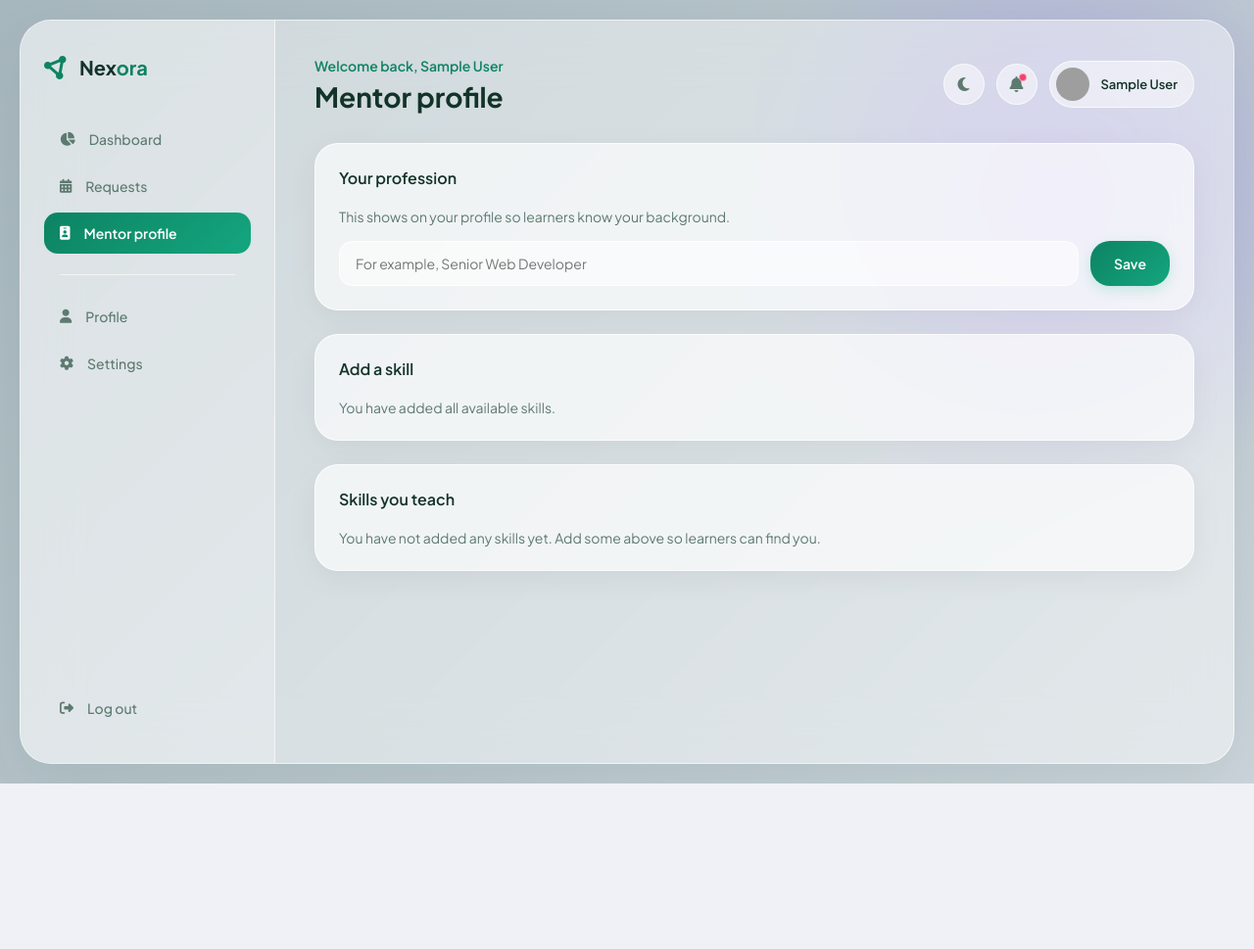
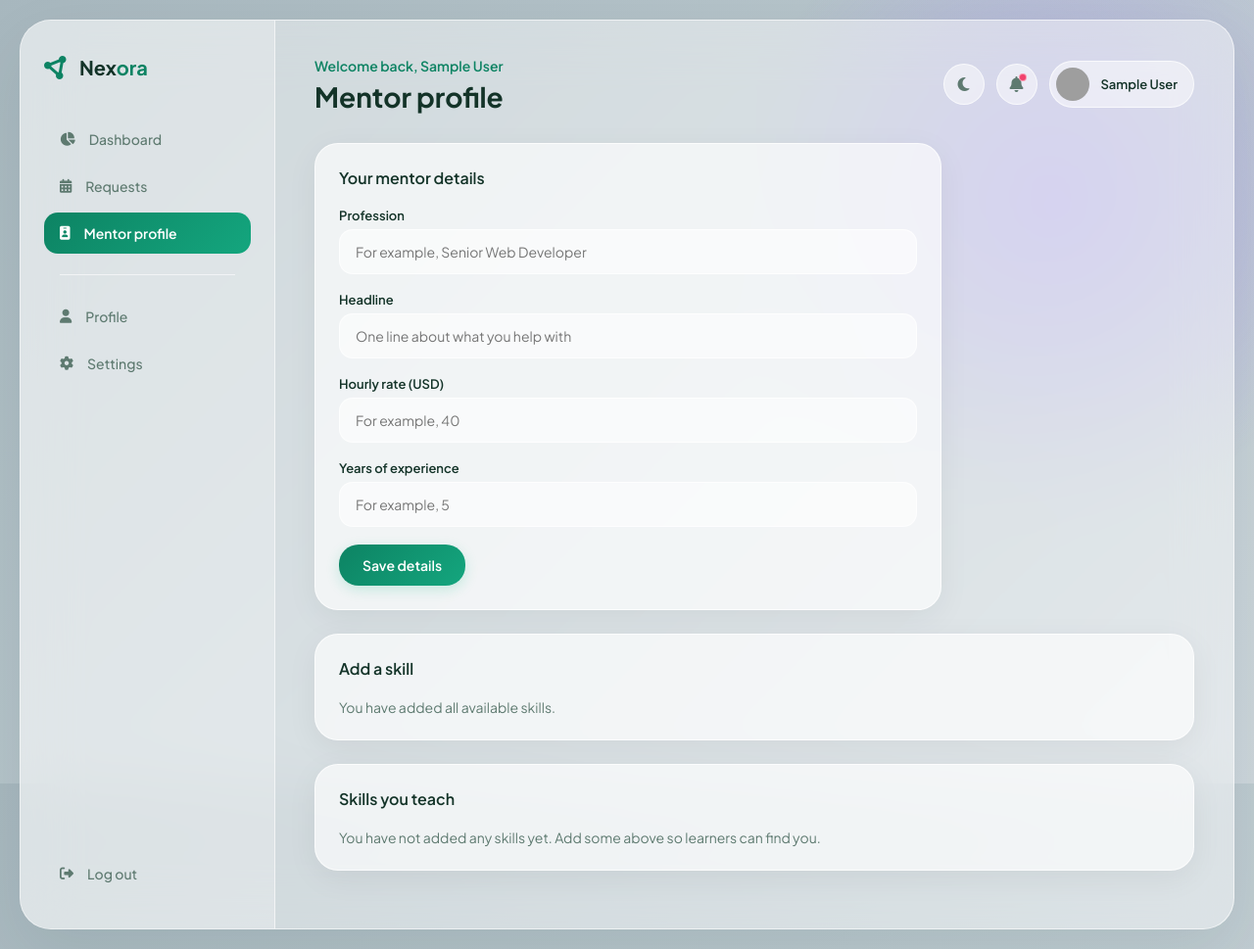
Before and after one commit to ANishKatwal08/Nexora, a Flask app: template app/templates/dashboard/mentor_profile.html in a window 1280 px wide. Shown: the whole page at 98% size. Before the commit the page ends 800 px from the top, so only its background shows below. Run offline with Flask 3, Linux system fonts and the light colour scheme; the template is opened without the code that fills it, so the values that code supplies are empty; the visitor is signed in with stand-in values (Sample User, id 1); grey boxes are pictures that could not be loaded.

Commit message:
Added feedback reviews, richer mentor profile, and fixed duplicate function

```diff
--- a/app/database.py
+++ b/app/database.py
@@ -29,6 +29,9 @@ def create_tables():
                     role VARCHAR(20) NOT NULL DEFAULT 'learner',
                     bio TEXT,
                     profession VARCHAR(120),
+                    headline VARCHAR(150),
+                    hourly_rate INT,
+                    years_experience INT,
                     avatar_url VARCHAR(255),
                     rating DECIMAL(2,1) DEFAULT 0.0,
                     theme VARCHAR(10) DEFAULT 'light',
@@ -89,6 +92,22 @@ def create_tables():
                     FOREIGN KEY (skill_id) REFERENCES skills(id) ON DELETE SET NULL
                 )
             """)
+
+            cursor.execute("""
+                CREATE TABLE IF NOT EXISTS feedback (
+                    id INT AUTO_INCREMENT PRIMARY KEY,
+                    request_id INT NOT NULL,
+                    learner_id INT NOT NULL,
+                    mentor_id INT NOT NULL,
+                    rating INT NOT NULL,
+                    comment TEXT,
+                    created_at DATETIME DEFAULT CURRENT_TIMESTAMP,
+                    FOREIGN KEY (request_id) REFERENCES session_requests(id) ON DELETE CASCADE,
+                    FOREIGN KEY (learner_id) REFERENCES users(id) ON DELETE CASCADE,
+                    FOREIGN KEY (mentor_id) REFERENCES users(id) ON DELETE CASCADE,
+                    UNIQUE KEY unique_request_feedback (request_id)
+                )
+            """)
         connection.commit()
     finally:
         connection.close()
--- a/app/repository/user_repo.py
+++ b/app/repository/user_repo.py
@@ -113,18 +113,6 @@ def get_user_by_id(user_id):
     try:
         with connection.cursor() as cursor:
             cursor.execute("SELECT * FROM users WHERE id = %s", (user_id,))
-            return cursor.fetchone()
-    finally:
-        connection.close()
-
-def get_user_by_id(user_id):
-    connection = get_connection()
-    try:
-        with connection.cursor() as cursor:
-            cursor.execute(
-                "SELECT id, name, email, role, bio, avatar_url FROM users WHERE id = %s",
-                (user_id,),
-            )
             return cursor.fetchone()
     finally:
         connection.close()
@@ -405,3 +393,77 @@ def delete_user(user_id):
         connection.commit()
     finally:
         connection.close()
+
+def create_feedback(request_id, learner_id, mentor_id, rating, comment):
+    """Save a review for a completed session, then refresh the mentor's average rating."""
+    connection = get_connection()
+    try:
+        with connection.cursor() as cursor:
+            cursor.execute(
+                """
+                INSERT INTO feedback (request_id, learner_id, mentor_id, rating, comment)
+                VALUES (%s, %s, %s, %s, %s)
+                """,
+                (request_id, learner_id, mentor_id, rating, comment),
+            )
+            # Recompute the mentor's average rating from all their feedback
+            cursor.execute(
+                "SELECT AVG(rating) AS avg_rating FROM feedback WHERE mentor_id = %s",
+                (mentor_id,),
+            )
+            avg = cursor.fetchone()["avg_rating"]
+            cursor.execute(
+                "UPDATE users SET rating = %s WHERE id = %s",
+                (round(avg, 1), mentor_id),
+            )
+        connection.commit()
+    finally:
+        connection.close()
+
+
+def get_feedback_for_request(request_id):
+    """Return the review for a session, or None."""
+    connection = get_connection()
+    try:
+        with connection.cursor() as cursor:
+            cursor.execute("SELECT * FROM feedback WHERE request_id = %s", (request_id,))
+            return cursor.fetchone()
+    finally:
+        connection.close()
+
+
+def get_feedback_for_mentor(mentor_id):
+    """Return all reviews for a mentor, with the learner name."""
+    connection = get_connection()
+    try:
+        with connection.cursor() as cursor:
+            cursor.execute(
+                """
+                SELECT f.*, u.name AS learner_name
+                FROM feedback f
+                JOIN users u ON f.learner_id = u.id
+                WHERE f.mentor_id = %s
+                ORDER BY f.created_at DESC
+                """,
+                (mentor_id,),
+            )
+            return cursor.fetchall()
+    finally:
+        connection.close()
+
+def update_mentor_details(user_id, profession, headline, hourly_rate, years_experience):
+    """Update a mentor's profile detail fields."""
+    connection = get_connection()
+    try:
+        with connection.cursor() as cursor:
+            cursor.execute(
+                """
+                UPDATE users
+                SET profession = %s, headline = %s, hourly_rate = %s, years_experience = %s
+                WHERE id = %s
+                """,
+                (profession, headline, hourly_rate, years_experience, user_id),
+            )
+        connection.commit()
+    finally:
+        connection.close()
--- a/app/routes/mentorRoutes.py
+++ b/app/routes/mentorRoutes.py
@@ -6,8 +6,9 @@ bp = Blueprint("mentor", __name__)
 
 def register_routes():
     bp.add_url_rule("/mentor/profile", view_func=mentorController.mentor_profile, methods=["GET"])
-    bp.add_url_rule("/mentor/profile/save", view_func=mentorController.mentor_profile_save, methods=["POST"])
-    bp.add_url_rule("/mentor/profile/delete", view_func=mentorController.mentor_profile_delete, methods=["POST"])
+    bp.add_url_rule("/mentor/details", view_func=mentorController.update_mentor_details, methods=["POST"])
+    bp.add_url_rule("/mentor/skill/add", view_func=mentorController.add_skill, methods=["POST"])
+    bp.add_url_rule("/mentor/skill/remove", view_func=mentorController.remove_skill, methods=["POST"])
 
 
 register_routes()
--- a/app/templates/dashboard/mentor_profile.html
+++ b/app/templates/dashboard/mentor_profile.html
@@ -6,16 +6,36 @@
 
 {% block dash_content %}
 
-<div class="card">
-    <div class="card-header"><h3>Your profession</h3></div>
-    <p class="dash-empty" style="margin-bottom: 16px;">This shows on your profile so learners know your background.</p>
-    <form method="POST" action="{{ url_for('mentor.update_mentor_profession') }}">
+<div class="card profile-card">
+    <div class="card-header"><h3>Your mentor details</h3></div>
+    <form method="POST" action="{{ url_for('mentor.update_mentor_details') }}">
         <input type="hidden" name="csrf_token" value="{{ csrf_token() }}">
-        <div class="field" style="display: flex; gap: 12px; margin-bottom: 0;">
-            <input type="text" name="profession" value="{{ user.profession or '' }}"
-                   placeholder="For example, Senior Web Developer" style="flex: 1;">
-            <button type="submit" class="btn-dash">Save</button>
+
+        <div class="field">
+            <label class="field-label" for="profession">Profession</label>
+            <input type="text" id="profession" name="profession" value="{{ user.profession or '' }}"
+                   placeholder="For example, Senior Web Developer">
         </div>
+
+        <div class="field">
+            <label class="field-label" for="headline">Headline</label>
+            <input type="text" id="headline" name="headline" value="{{ user.headline or '' }}"
+                   placeholder="One line about what you help with">
+        </div>
+
+        <div class="field">
+            <label class="field-label" for="hourly_rate">Hourly rate (USD)</label>
+            <input type="text" id="hourly_rate" name="hourly_rate" value="{{ user.hourly_rate or '' }}"
+                   placeholder="For example, 40">
+        </div>
+
+        <div class="field">
+            <label class="field-label" for="years_experience">Years of experience</label>
+            <input type="text" id="years_experience" name="years_experience" value="{{ user.years_experience or '' }}"
+                   placeholder="For example, 5">
+        </div>
+
+        <button type="submit" class="btn-dash">Save details</button>
     </form>
 </div>
 
```
Also changed, not shown: app/controllers/mentorController.py (+38 -47 lines), app/controllers/sessionController.py (line endings or trailing spaces).
